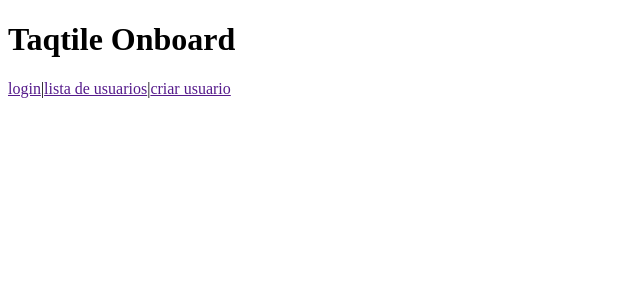
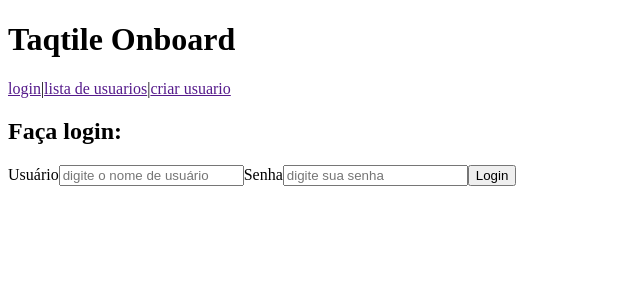
Before and after one commit to tibawatanabe/estags-2017-quad-2, an Angular app in the folder angular-onboard/: page / in a window 1280 px wide. Shown: the top 300 px of the page, without its empty margins (0-640 px from the left). Built offline with nearby package versions, Linux system fonts and the light colour scheme.

Commit message:
Added the files of login

```diff
--- a/angular-onboard/src/app/app.component.html
+++ b/angular-onboard/src/app/app.component.html
@@ -1,3 +1,4 @@
 <div>
   <app-header></app-header>
+  <app-login></app-login>
 </div>
--- a/angular-onboard/src/app/app.module.ts
+++ b/angular-onboard/src/app/app.module.ts
@@ -5,11 +5,13 @@ import { HttpModule } from '@angular/http';
 
 import { AppComponent } from './app.component';
 import { HeaderComponent } from './header/header.component';
+import { LoginComponent } from './login/login.component';
 
 @NgModule({
   declarations: [
     AppComponent,
-    HeaderComponent
+    HeaderComponent,
+    LoginComponent
   ],
   imports: [
     BrowserModule,
--- /dev/null
+++ b/angular-onboard/src/app/login/login.component.html
@@ -0,0 +1,8 @@
+<h2>Faça login:</h2>
+<form method="post">
+  <label>Usuário</label>
+  <input type="text" placeholder="digite o nome de usuário" name="username">
+  <label>Senha</label>
+  <input type="password" placeholder="digite sua senha" name="password">
+  <button type="submit">Login</button>
+</form>
--- /dev/null
+++ b/angular-onboard/src/app/login/login.component.ts
@@ -0,0 +1,15 @@
+import { Component, OnInit } from '@angular/core';
+
+@Component({
+  selector: 'app-login',
+  templateUrl: './login.component.html',
+  styleUrls: ['./login.component.css']
+})
+export class LoginComponent implements OnInit {
+
+  constructor() { }
+
+  ngOnInit() {
+  }
+
+}
```
Also changed, not shown: angular-onboard/src/app/login/login.component.css (added), 1 other file (tests, documents, lock files or other folders).
